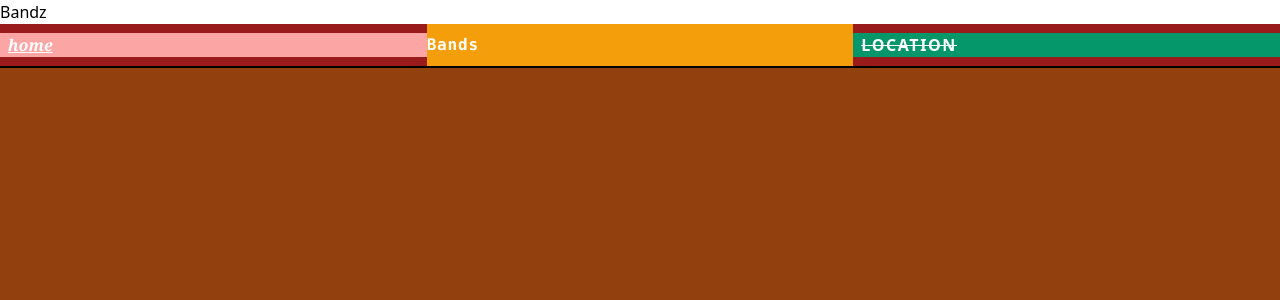
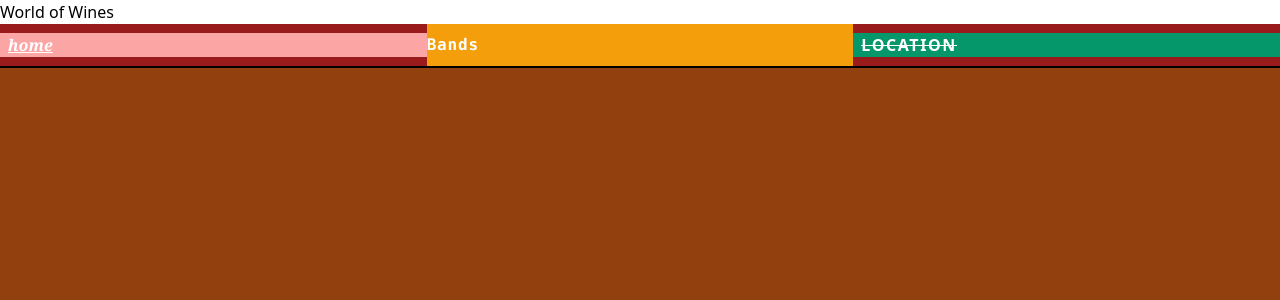
Before and after one commit to RoZZaH/CI-MS4-WoW, a Django app: template templates/base.html in a window 1280 px wide. Shown: the top 300 px of the page. Run offline with Django 3.2, Linux system fonts and the light colour scheme; the template is opened without the code that fills it, so the values that code supplies are empty; some libraries are stand-ins or nearby versions.

Commit message:
pre Tailwind setup

```diff
--- a/templates/base.html
+++ b/templates/base.html
@@ -2,8 +2,13 @@
 <html>
     <head>
     {% block meta %}
+        <meta charset="utf-8">
+        <meta name="viewport" content="wdith=device-width, initial-scale=1, shrink-to-fit=no">
+    {% endblock meta %}
 
-    {% endblock meta %}
+    {% block extrameta %}
+    {% endblock extrameta %}
+
     {% block corecss %}
         <link href="https://unpkg.com/tailwindcss@^1.0/dist/tailwind.min.css" rel="stylesheet">
     {% endblock corecss %}
@@ -14,11 +19,11 @@
     </style>
     {% block extracss %}
     {% endblock extracss %}
-    <title>Bandz{% block extra_title %} {% endblock extra_title %}</title>
+    <title>World of Wines{% block extra_title %} {% endblock extra_title %}</title>
     </head>
     <body class="bg-yellow-800">
         <header>
-        <h1 class="bg-white">Bandz</h1>
+        <h1 class="bg-white">World of Wines</h1>
         <nav class="bg-black w-screen text-white">
             <ul class="bg-red-800 flex justify-between items-center content-center w-full border-b-2 border-black">
                 <li class="font-serif font-black italic flex bg-red-300 pl-2 w-1/3 underline lowercase"><a href="{% url 'home' %}">Home</a></li>
--- a/wow/settings.py
+++ b/wow/settings.py
@@ -149,4 +149,8 @@ USE_TZ = True
 # Static files (CSS, JavaScript, Images)
 # https://docs.djangoproject.com/en/3.1/howto/static-files/
 
-STATIC_URL = '/static/'
+STATIC_URL = "/static/"
+STATICFILES_DIRS = (os.path.join(BASE_DIR, "static"),)
+
+MEDIA_URL = "/media/"
+MEDIA_ROOT = os.path.join(BASE_DIR, "media")
```
Also changed, not shown: 1 other file.
